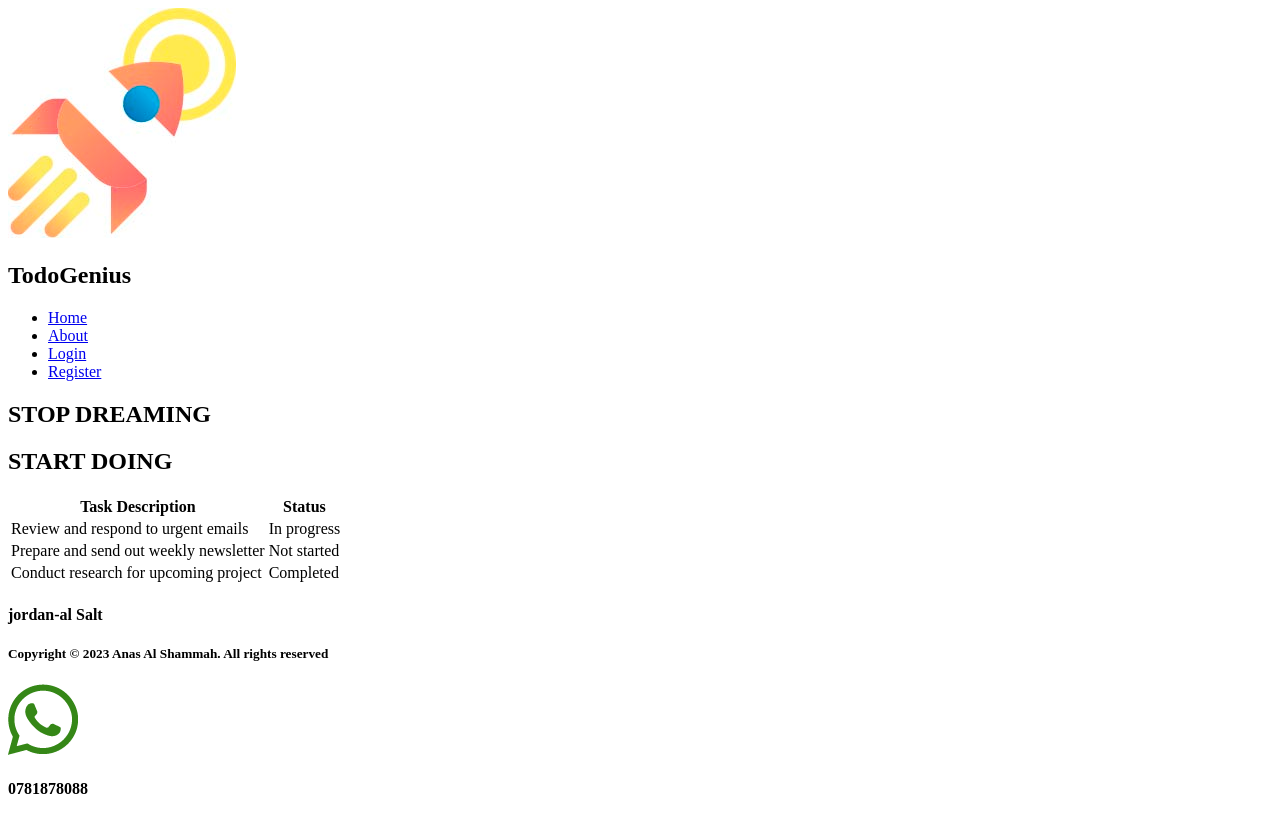
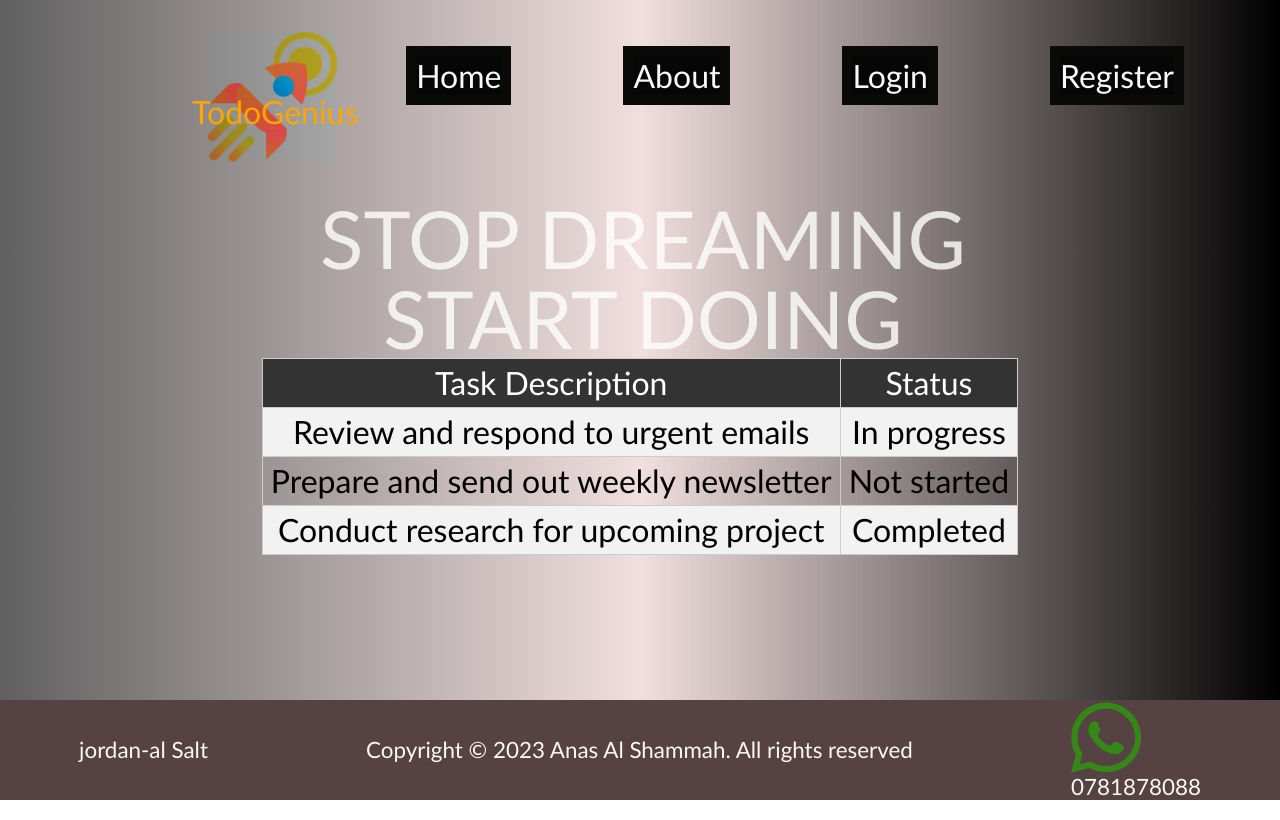
Before and after one commit to Anas-AlShammah/todo-project, a plain HTML site: page index.html in a window 1280 px wide. Drawn offline with Linux system fonts and the light colour scheme.

Commit message:
myToDoHtm

```diff
--- /dev/null
+++ b/about.css
@@ -0,0 +1,152 @@
+
+  body{
+    background-image: linear-gradient(to right, rgba(0, 0, 0, 0.625) , rgba(233, 203, 203, 0.625) , rgb(0, 0, 0));
+
+  }
+
+
+  header {
+    display: flex;
+    justify-content: space-between;
+    align-items: center;
+    background-color: #333;
+    color: #fff;
+    padding: 10px;
+  }
+
+  header img {
+    height: 50px;
+  }
+
+  header h1 {
+    font-size: 2rem;
+  }
+
+  header nav ul {
+    display: flex;
+    list-style: none;
+  }
+
+  header nav li {
+    margin-left: 20px;
+  }
+
+  header nav a {
+    color: #fff;
+    text-decoration: none;
+  }
+
+
+  main {
+    max-width: 800px;
+    margin: 20px auto;
+    padding: 20px;
+    font-size: 1.4em;
+  }
+
+  main p {
+    line-height: 1.5;
+  }
+
+  main form {
+    margin: 20px auto;
+    max-width: 600px;
+    padding: 20px;
+    border: 1px solid #ccc;
+    border-radius: 5px;
+  }
+
+  main label {
+    display: block;
+    margin-bottom: 5px;
+    font-weight: bold;
+  }
+
+  main input[type="text"],
+  main select {
+    width: 100%;
+    padding: 10px;
+    margin-bottom: 10px;
+    border: 1px solid #ccc;
+    border-radius: 5px;
+  }
+
+  main section#date-inp input[type="date"] {
+    width: 48%;
+  }
+
+  main button[type="submit"] {
+    background-color: #4CAF50;
+    color: white;
+    padding: 10px 20px;
+    border: none;
+    border-radius: 5px;
+    cursor: pointer;
+  }
+
+  main button[type="submit"]:hover {
+    background-color: #3e8e41;
+  }
+
+
+  footer {
+    display: flex;
+    justify-content: space-between;
+    align-items: center;
+    background-color: #333;
+    color: #fff;
+    padding: 10px;
+  }
+
+  footer h4,
+  footer h5 {
+    margin: 0;
+  }
+
+  footer img {
+    height: 30px;
+    margin-right: 10px;
+  }
+  form {
+    margin: 20px auto;
+    max-width: 600px;
+    padding: 20px;
+    border: 1px solid #ccc;
+    border-radius: 5px;
+  }
+
+  label {
+    display: block;
+    margin-bottom: 5px;
+    font-weight: bold;
+  }
+
+  input[type="text"],
+  select {
+    width: 100%;
+    padding: 10px;
+    margin-bottom: 10px;
+    border: 1px solid #ccc;
+    border-radius: 5px;
+  }
+
+  section#date-inp input[type="date"] {
+    width: 48%;
+    padding: 10px;
+    margin-bottom: 10px;
+    border: 1px solid #ccc;
+    border-radius: 5px;
+  }
+
+  button[type="submit"] {
+    background-color: #4CAF50;
+    color: white;
+    padding: 10px 20px;
+    border: none;
+    border-radius: 5px;
+    cursor: pointer;
+  }
+
+  button[type="submit"]:hover {
+    background-color: #3e8e41;
+  }
--- a/index.html
+++ b/index.html
@@ -5,15 +5,18 @@
     <meta http-equiv="X-UA-Compatible" content="IE=edge">
     <meta name="viewport" content="width=device-width, initial-scale=1.0">
     <title>TodoGenius</title>
+    <link rel="stylesheet" href="rest.css" />
+    <link rel="stylesheet" href="styles.css" />
+
     <script src="https://kit.fontawesome.com/4f7fe5e387.js" crossorigin="anonymous"></script>
 </head>
-<body>
-    <header>
+<body class="Body">
+    <header class="Header">
         <section>
-            <img alt="To-Do-Logo" src="Logo.jpg">
+            <img id="logo" alt="To-Do-Logo" src="Logo.jpg">
         </section>
-        <section><h1>TodoGenius</h1></section>
-        <section>
+        <section><h1 style="position: absolute;font-size: 2em;top: 3em;color: orange;">TodoGenius</h1></section>
+        <section class="Nav">
             <nav>
                 <ul>
                     <li><a href="#">Home</a></li>
@@ -24,12 +27,12 @@
             </nav>
         </section>
     </header>
-    <main>
-        <section>
+    <main class="Main">
+        <section class="main1">
             <h2>STOP DREAMING</h2>
             <h2>START DOING</h2>
         </section>
-        <section>
+        <section class="main2">
             <table>
                 <tr>
                     <th>Task Description</th>
@@ -50,7 +53,7 @@
             </table>
         </section>
     </main>
-    <footer>
+    <footer class="Footer">
         <section>
             <h4>jordan-al Salt</h4>
         </section>
--- /dev/null
+++ b/rest.css
@@ -0,0 +1,48 @@
+/* http://meyerweb.com/eric/tools/css/reset/
+   v2.0 | 20110126
+   License: none (public domain)
+*/
+
+html, body, div, span, applet, object, iframe,
+h1, h2, h3, h4, h5, h6, p, blockquote, pre,
+a, abbr, acronym, address, big, cite, code,
+del, dfn, em, img, ins, kbd, q, s, samp,
+small, strike, strong, sub, sup, tt, var,
+b, u, i, center,
+dl, dt, dd, ol, ul, li,
+fieldset, form, label, legend,
+table, caption, tbody, tfoot, thead, tr, th, td,
+article, aside, canvas, details, embed,
+figure, figcaption, footer, header, hgroup,
+menu, nav, output, ruby, section, summary,
+time, mark, audio, video {
+	margin: 0;
+	padding: 0;
+	border: 0;
+	font-size: 100%;
+	font: inherit;
+	vertical-align: baseline;
+}
+/* HTML5 display-role reset for older browsers */
+article, aside, details, figcaption, figure,
+footer, header, hgroup, menu, nav, section {
+	display: block;
+}
+body {
+	line-height: 1;
+}
+ol, ul {
+	list-style: none;
+}
+blockquote, q {
+	quotes: none;
+}
+blockquote:before, blockquote:after,
+q:before, q:after {
+	content: '';
+	content: none;
+}
+table {
+	border-collapse: collapse;
+	border-spacing: 0;
+}
--- /dev/null
+++ b/styles.css
@@ -0,0 +1,136 @@
+@keyframes fadeIn {
+    from {
+      opacity: 0;
+    }
+    to {
+      opacity: 1;
+    }
+  }
+  .main1 h2 {
+    animation-name: fadeIn;
+    animation-duration:10s;
+  }
+
+p {
+    color: aqua;
+}
+h2 {
+    color: rgb(255, 255, 255);
+}
+.Body {
+
+    background-image: linear-gradient(to right, rgba(0, 0, 0, 0.625) , rgba(233, 203, 203, 0.625) , rgb(0, 0, 0));
+    font-family: 'Trebuchet MS', 'Lucida Sans Unicode', 'Lucida Grande', 'Lucida Sans', Arial, sans-serif;
+   display: flex;
+    flex-direction: column;
+   justify-content: space-between;
+   align-items: center;
+  ;
+   height: 100vh;
+}
+.Header {
+
+    display: flex;
+    flex-direction: row;
+
+    justify-content: space-around;
+    width: 100%;
+    align-items: center;
+
+}
+#logo{
+
+    position: absolute;
+    height: 130px;
+    top:2em;
+    left: 13em;
+
+    mix-blend-mode: color;
+
+}
+
+.Nav {
+
+   position: relative;
+
+    width: 70%;
+}
+ul{
+    position: absolute;
+    gap: 7em;
+    top:60px;
+    right: 2em;
+    display: flex;
+    flex-direction: row;
+    justify-content: space-around;
+    list-style-type: none;
+
+
+}
+a{
+    font-size: 2em;
+    border: 10px solid rgb(10, 10, 9) ;
+    background-color: rgb(6, 6, 6);
+
+}
+
+.Main{
+
+
+    top:3em;
+    height: 50vh;
+    width: 100%;
+    display: flex;
+    flex-direction: column;
+    position: relative;
+    align-items: center;
+
+}
+.main1{
+    position: absolute;
+    text-align: center;
+
+    top: 0;
+    left: 4em;
+    font-size: 5em;
+}
+.main2{
+    position: absolute;
+    top: 5em;
+    font-size: 2em;
+}
+table {
+    border-collapse: collapse;
+    border-spacing: 0;
+    width: 100%;
+    text-align: center;
+  }
+
+  th {
+    background-color: #333;
+    color: #fff;
+  }
+
+  td, th {
+    border: 1px solid #ccc;
+    padding: 8px;
+  }
+
+  tr:nth-child(even) {
+    background-color: #f2f2f2;
+  }
+  .Footer{
+    background-color: rgb(86, 66, 66);
+    color: #f9f8f1;
+    display: flex;
+    justify-content: space-around;
+    width: 100%;
+    align-items: center;
+    font-size: 1.4em;
+    height: 100px;
+  }
+  a{
+    color: #f9f9f9;
+    text-decoration: none;
+
+  }
```
Also changed, not shown: about.html (+4 -0 lines).
